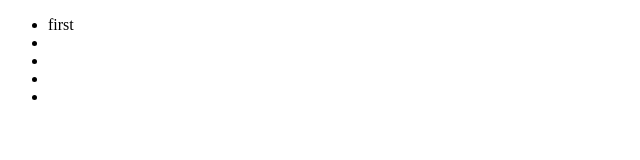
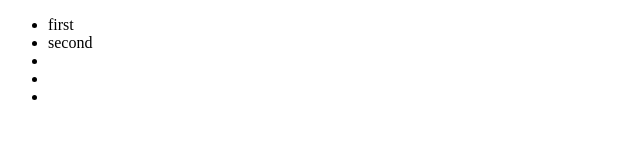
Before and after one commit to jimmy19951025/20170719web, a plain HTML site: page index.html in a window 1280 px wide. Shown: the full height of the page, 0-640 px from the left. Drawn offline with Linux system fonts and the light colour scheme.

Commit message:
add second

```diff
--- a/index.html
+++ b/index.html
@@ -10,7 +10,7 @@
 <body>
   <ul>
   	<li>first</li>
-  	<li></li>
+  	<li>second</li>
   	<li></li>
   	<li></li>
   	<li></li>
```
